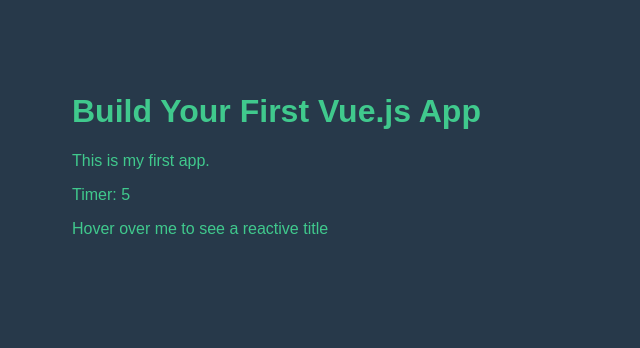
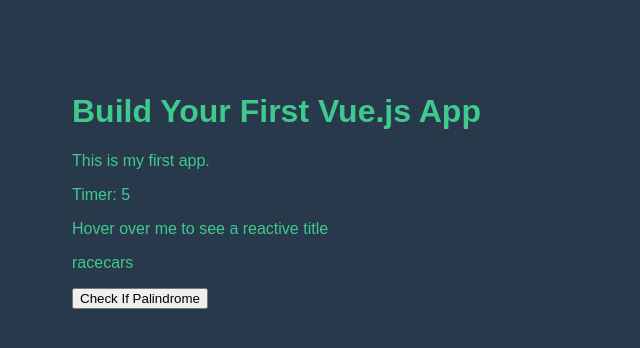
Before and after one commit to ckirkwood94/Vue-Tutorial, a plain HTML site: page start/index.html in a window 1280 px wide. Shown: the top 348 px of the page, without its empty margins (0-640 px from the left). Drawn offline with nearby package versions, Linux system fonts and the light colour scheme.

Commit message:
Added button that reverses string

```diff
--- a/start/index.html
+++ b/start/index.html
@@ -21,12 +21,17 @@
           Hover over me to see a reactive title
         </span>
       </p>
+      <p>{{ isPalindrome }}</p>
+      <button v-on:click="checkPalindrome">
+        Check If Palindrome
+      </button>
     </div>
 
-    <!-- <div id="to-hover-element">
-      <span v-bind:title="onHoverText">
-        Hover over me to see a reactive title
-      </span>
+    <!-- <div id="textToReverse">
+      <p> {{ text }} </p>
+      <button v-on:click="checkPalindrome">
+        Check If Palindrome
+      </button>
     </div> -->
 
     <script src="script.js"></script>
--- a/start/script.js
+++ b/start/script.js
@@ -36,6 +36,7 @@ const YourFirstVueApp = {
       text: 'This is my first app.',
       timer: 0,
       onHoverText: 'Reactive message',
+      isPalindrome: 'racecars',
     };
   },
   mounted() {
@@ -43,16 +44,26 @@ const YourFirstVueApp = {
       this.timer++;
     }, 1000);
   },
+  methods: {
+    checkPalindrome() {
+      this.isPalindrome = this.isPalindrome.split('').reverse().join('');
+    },
+  },
 };
 
 Vue.createApp(YourFirstVueApp).mount('#app');
 
-// const ReactiveBehavior = {
+// const UserInteraction = {
 //   data() {
 //     return {
-//       onHoverText: 'Reactive message',
+//       text: 'racecars',
 //     };
+//   },
+//   methods: {
+//     checkPalindrome() {
+//       this.text = this.text.split('').reverse().join('');
+//     },
 //   },
 // };
 
-// Vue.createApp(ReactiveBehavior).mount('#to-hover-element');
+// Vue.createApp(UserInteraction).mount('#textToReverse');
```
